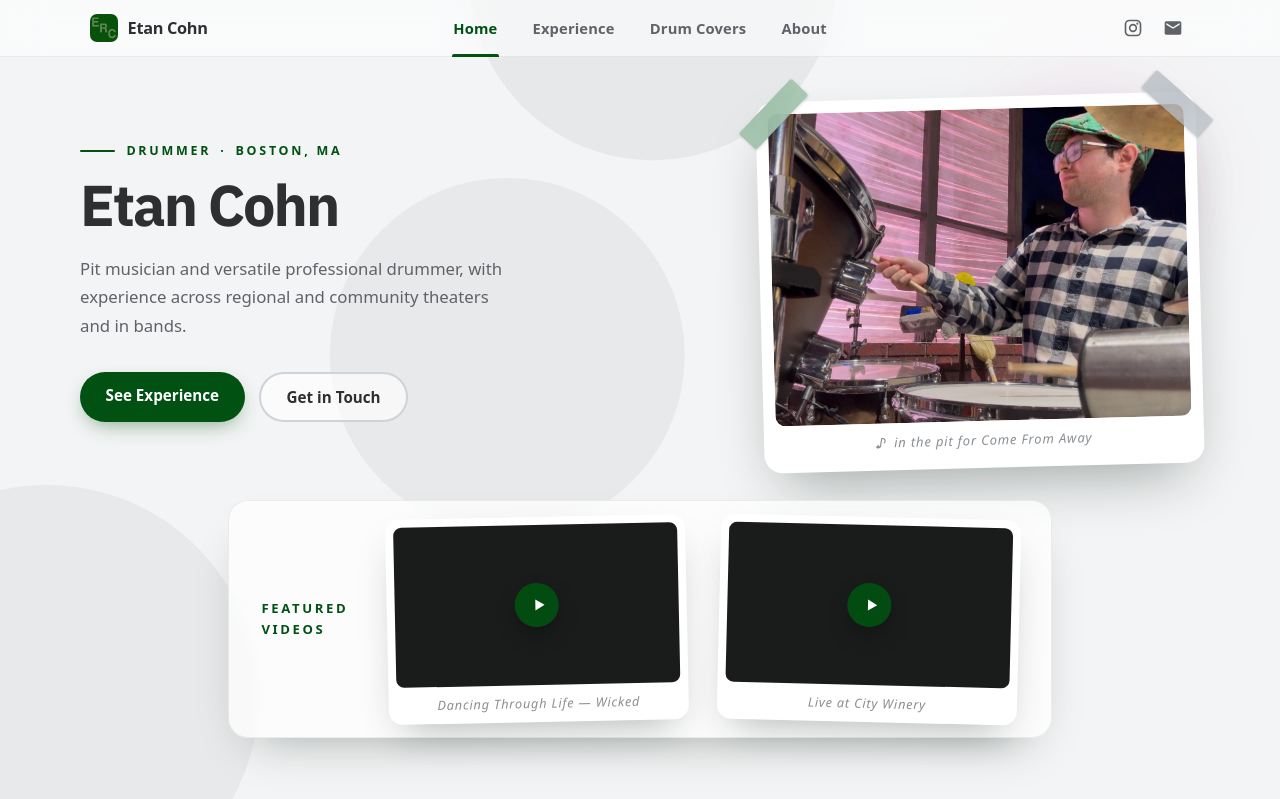
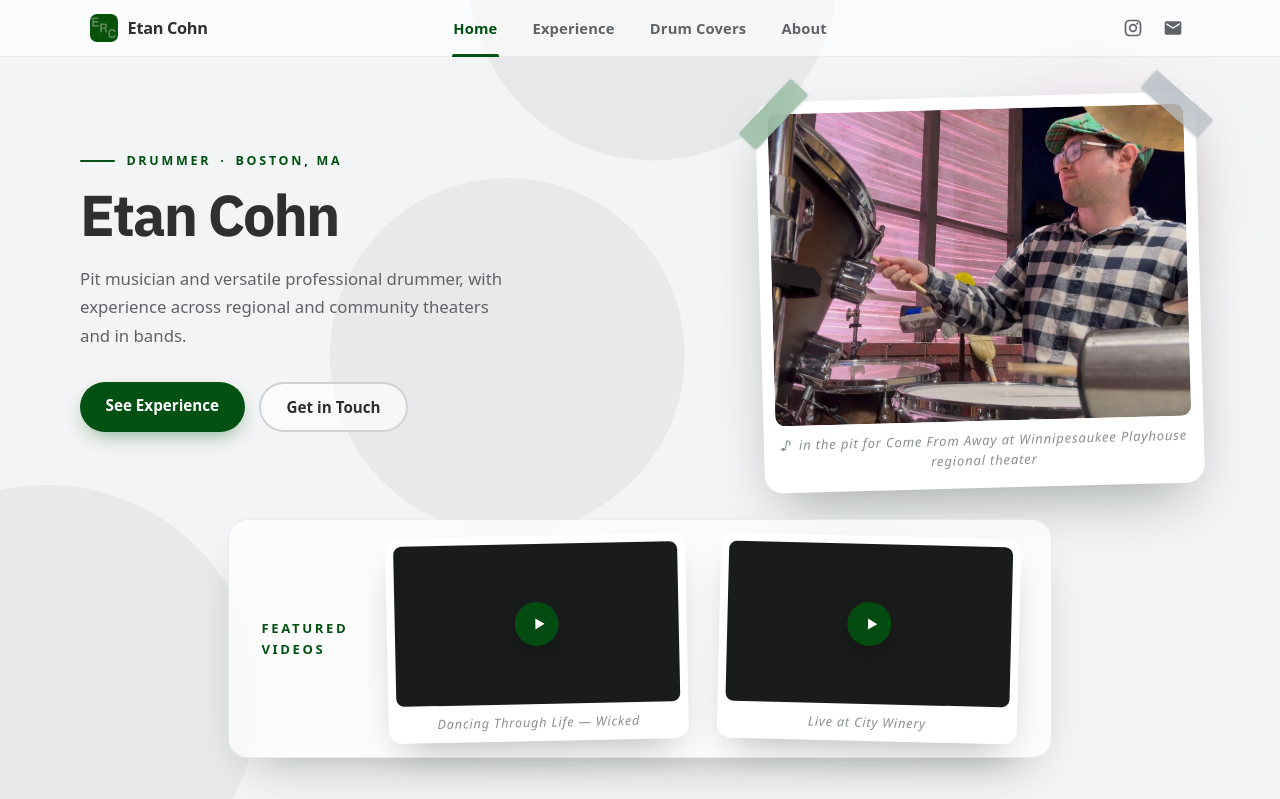
Before and after one commit to etancohn/Etan-Music-Website, a React (Vite) app: page / in a window 1280 px wide. Shown: the top 799 px of the page. Built offline with nearby package versions, Linux system fonts and the light colour scheme; no server answers.

Commit message:
upgraded caption

```diff
--- a/src/Header.css
+++ b/src/Header.css
@@ -2,9 +2,9 @@
     position: sticky;
     top: 0;
     z-index: 200;
-    background: rgba(255, 255, 255, 0.55);
-    -webkit-backdrop-filter: blur(20px) saturate(1.7);
-    backdrop-filter: blur(20px) saturate(1.7);
+    background: rgba(255, 255, 255, 0.62);
+    -webkit-backdrop-filter: blur(1px) saturate(1.6);
+    backdrop-filter: blur(1px) saturate(1.6);
     border-bottom: 1px solid rgba(46, 47, 48, 0.08);
     transition:
         background-color 0.35s ease,
--- a/src/Hero.tsx
+++ b/src/Hero.tsx
@@ -104,7 +104,7 @@ function Hero() {
                             src={heroImg}
                             alt="Etan Cohn playing drums in a pit orchestra"
                         />
-                        <div className="hero-frame-caption">♪&ensp;in the pit for Come From Away</div>
+                        <div className="hero-frame-caption">♪&ensp;in the pit for Come From Away at Winnipesaukee Playhouse regional theater</div>
                     </div>
                 </motion.div>
             </motion.div>
```
